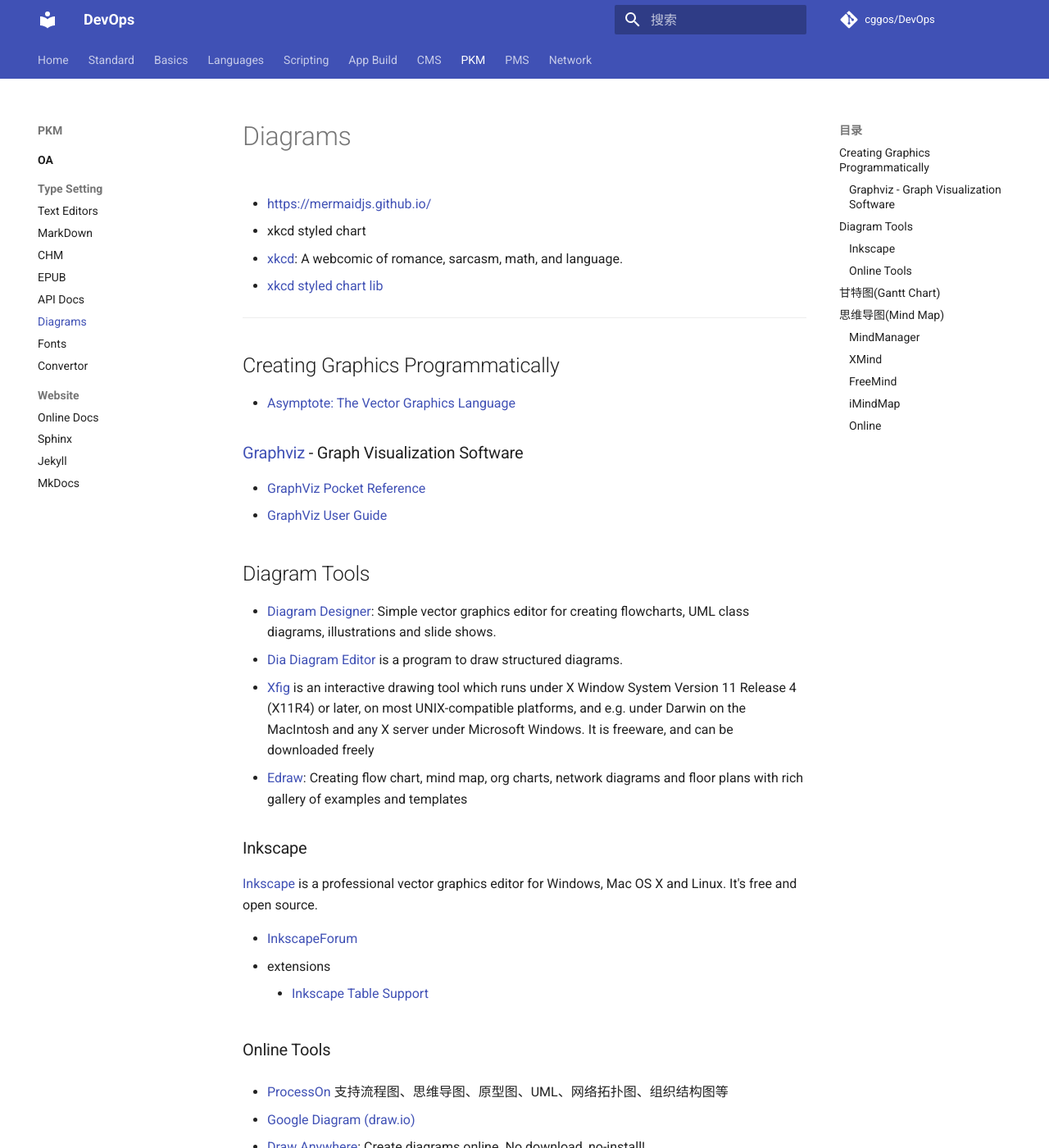
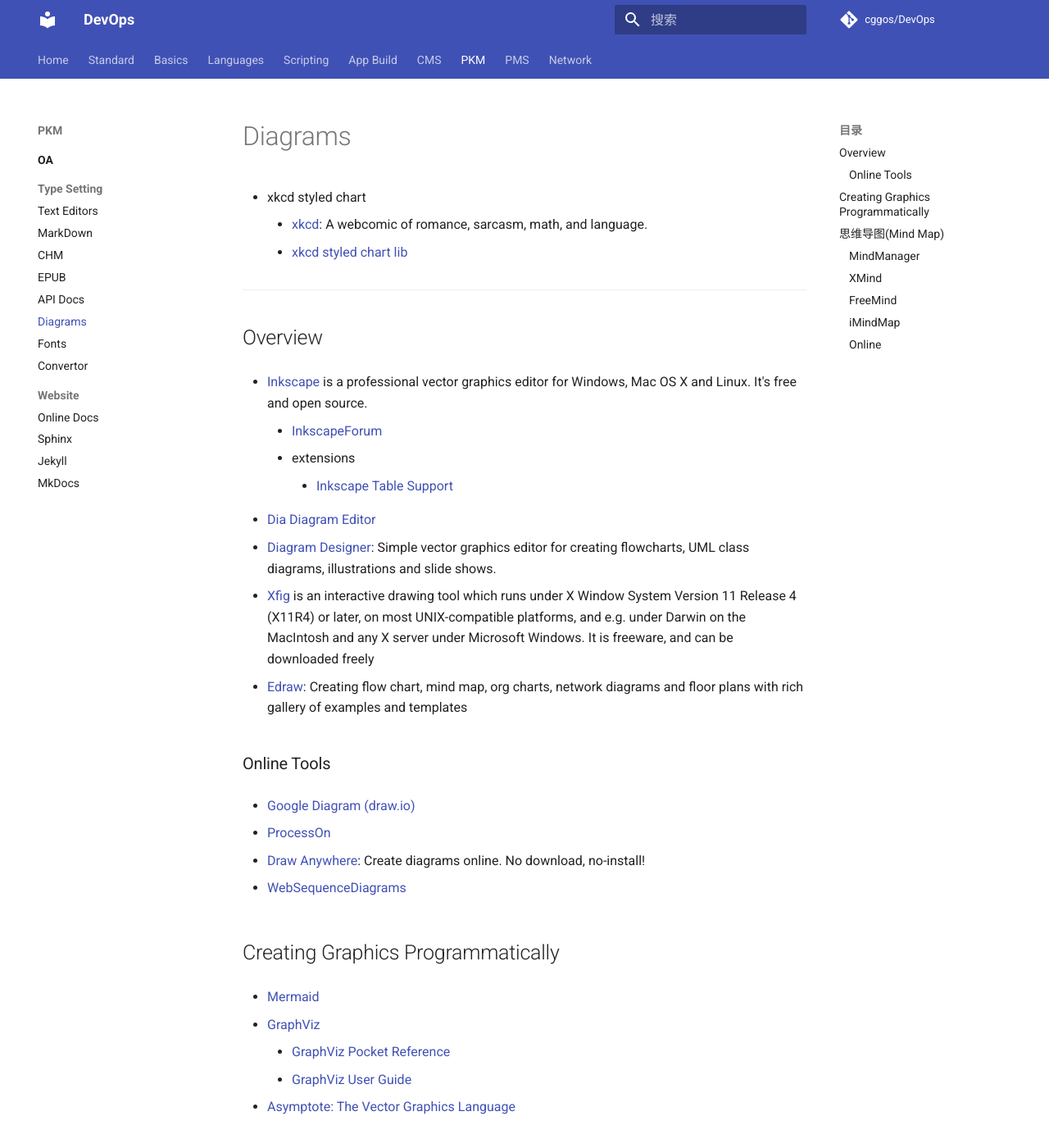
Before and after one commit to cggos/DevOps, an MkDocs documentation site: the page built from docs/06-personal_knowledge_management/type_setting/Diagrams.md, in a window 1280 px wide and 1400 px high. Shown: the whole window at 82% size. Built offline with MkDocs 1.6.1 and Material for MkDocs 9.7.7, drawn with Linux system fonts in a browser that asks for light colours; comment, search, counter and statistics services are not loaded.

Commit message:
update docs: 06-personal_knowledge_management/type_setting/Diagrams.md

```diff
--- a/docs/06-personal_knowledge_management/type_setting/Diagrams.md
+++ b/docs/06-personal_knowledge_management/type_setting/Diagrams.md
@@ -1,50 +1,47 @@
 # Diagrams
 
-* https://mermaidjs.github.io/
-
 * xkcd styled chart
-  - [xkcd](https://xkcd.com/): A webcomic of romance, sarcasm, math, and language.
-  - [xkcd styled chart lib](https://github.com/timqian/chart.xkcd)
+    - [xkcd](https://xkcd.com/): A webcomic of romance, sarcasm, math, and language.
+    - [xkcd styled chart lib](https://github.com/timqian/chart.xkcd)
 
 ---
 
-## Creating Graphics Programmatically
+## Overview
 
-* [Asymptote: The Vector Graphics Language](http://asymptote.sourceforge.net/)
+* [Inkscape](https://inkscape.org/) is a professional vector graphics editor for Windows, Mac OS X and Linux. It's free and open source.
+    * [InkscapeForum](http://www.inkscapeforum.com/)
+    * extensions
+        - [Inkscape Table Support](https://sourceforge.net/projects/inkscape-tables/)
 
-### [Graphviz](http://www.graphviz.org/) - Graph Visualization Software
-
-* [GraphViz Pocket Reference](https://graphs.grevian.org/)
-* [GraphViz User Guide](http://graphviz.readthedocs.io/en/stable/manual.html)
-
-
-## Diagram Tools
+* [Dia Diagram Editor](http://dia-installer.de/)
 
 * [Diagram Designer](http://logicnet.dk/DiagramDesigner/): Simple vector graphics editor for creating flowcharts, UML class diagrams, illustrations and slide shows.
-* [Dia Diagram Editor](http://dia-installer.de/) is a program to draw structured diagrams.
+
 * [Xfig](http://mcj.sourceforge.net/) is an interactive drawing tool which runs under X Window System Version 11 Release 4 (X11R4) or later, on most UNIX-compatible platforms, and e.g. under Darwin on the MacIntosh and any X server under Microsoft Windows. It is freeware, and can be downloaded freely
+
 * [Edraw](https://www.edrawsoft.com/): Creating flow chart, mind map, org charts, network diagrams and floor plans with rich gallery of examples and templates
 
-### Inkscape
-
-[Inkscape](https://inkscape.org/) is a professional vector graphics editor for Windows, Mac OS X and Linux. It's free and open source.
-
-* [InkscapeForum](http://www.inkscapeforum.com/)
-* extensions
-    - [Inkscape Table Support](https://sourceforge.net/projects/inkscape-tables/)
 
 ### Online Tools
 
-* [ProcessOn](https://www.processon.com/) 支持流程图、思维导图、原型图、UML、网络拓扑图、组织结构图等
+* [Google Diagram (draw.io)](https://app.diagrams.net/)
 
-* [Google Diagram (draw.io)](https://app.diagrams.net/)
+* [ProcessOn](https://www.processon.com/)
 
 * [Draw Anywhere](http://www.drawanywhere.com/): Create diagrams online. No download, no-install!
 
 * [WebSequenceDiagrams](https://www.websequencediagrams.com/)
 
 
-## 甘特图(Gantt Chart)
+## Creating Graphics Programmatically
+
+* [Mermaid](https://mermaid.js.org/)
+
+* [GraphViz](http://www.graphviz.org/)
+    * [GraphViz Pocket Reference](https://graphs.grevian.org/)
+    * [GraphViz User Guide](http://graphviz.readthedocs.io/en/stable/manual.html)
+
+* [Asymptote: The Vector Graphics Language](http://asymptote.sourceforge.net/)
 
 
 ## 思维导图(Mind Map)
```
